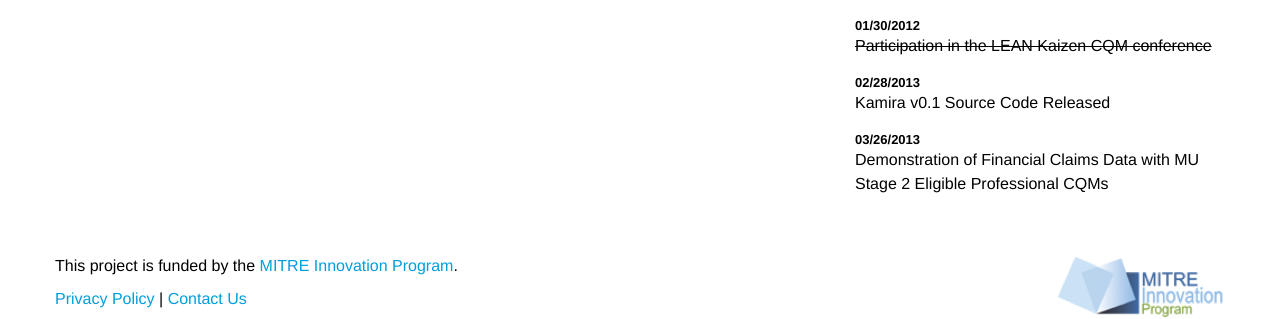
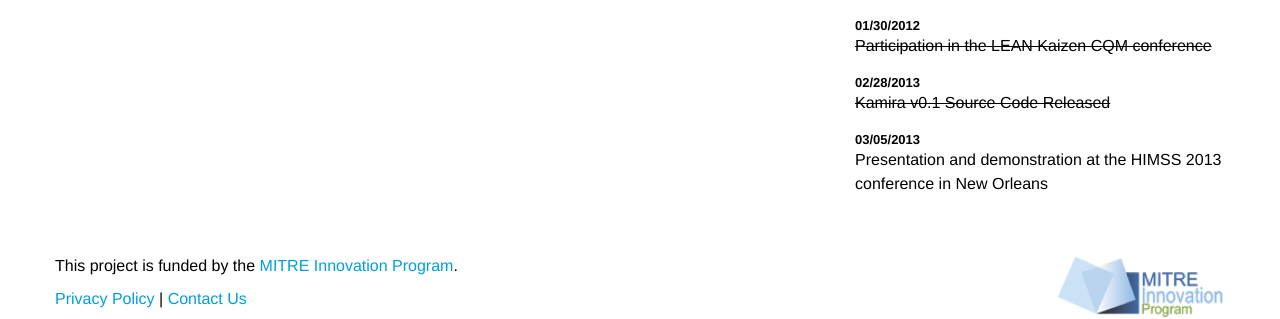
Before and after one commit to projectkamira/kamira, a Jekyll site: the page built from index.html, in a window 1280 px wide. Shown: the part 1375-1694 px from the top of the page. Built offline with Jekyll 4.4.1, drawn with Linux system fonts in a browser that asks for light colours; Markdown is read by kramdown in place of the engine named in the settings.

Commit message:
Updated landing page with the HIMSS event

```diff
--- a/index.html
+++ b/index.html
@@ -47,9 +47,9 @@ title: Home
       <dt>01/30/2012</dt>
       <dd><strike>Participation in the LEAN Kaizen CQM conference</strike></dd>
       <dt>02/28/2013</dt>
-      <dd>Kamira v0.1 Source Code Released</dd>
-      <dt>03/26/2013</dt>
-      <dd>Demonstration of Financial Claims Data with MU Stage 2 Eligible Professional CQMs</dd>
+      <dd><strike>Kamira v0.1 Source Code Released</strike></dd>
+      <dt>03/05/2013</dt>
+      <dd>Presentation and demonstration at the HIMSS 2013 conference in New Orleans</dd>
     </dl>
   </div>
 </div>
```
